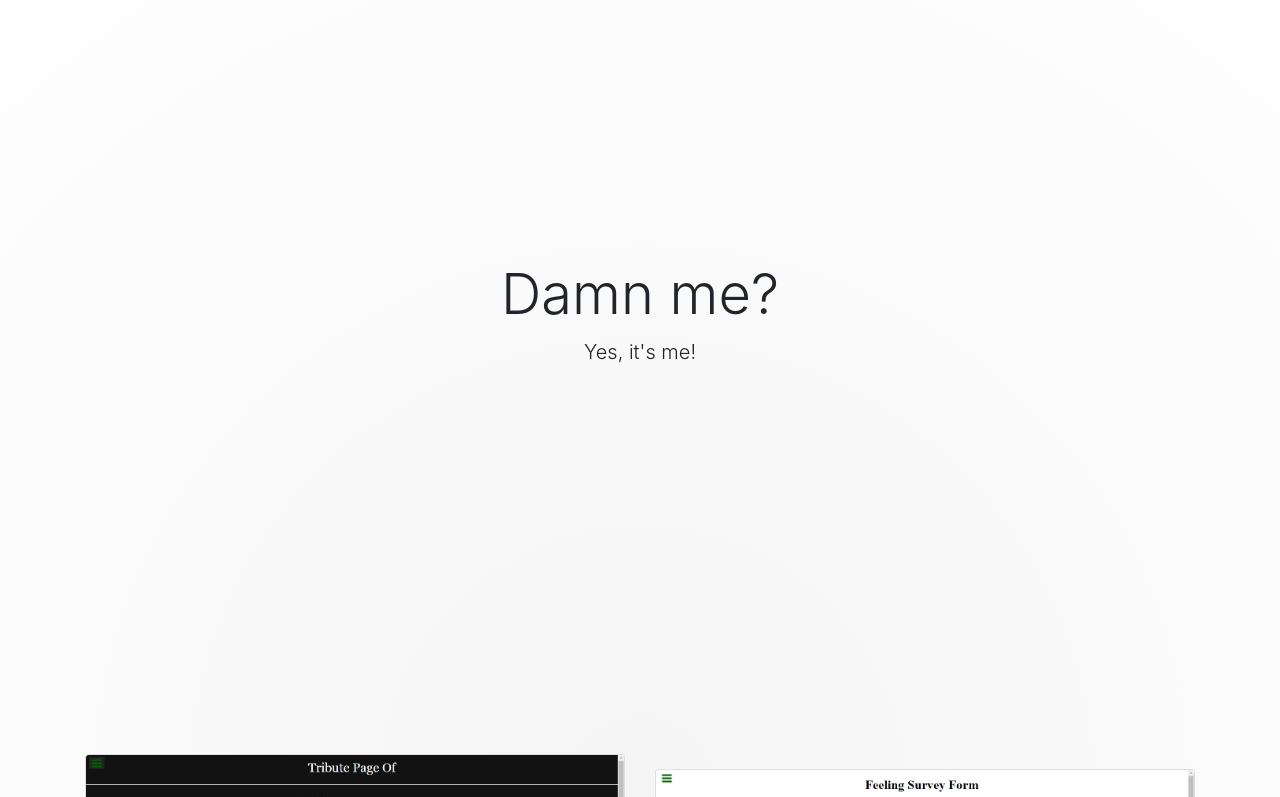
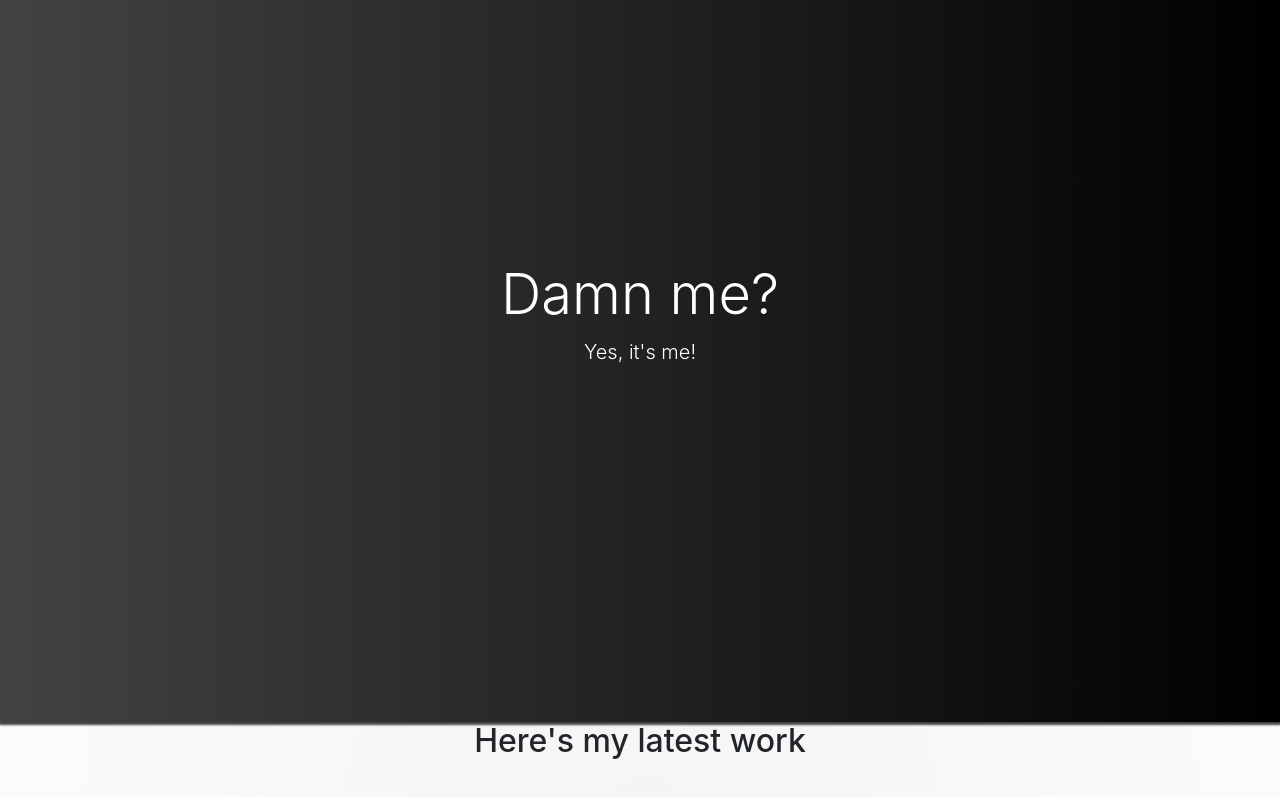
Before and after one commit to demmyhafiz/fcc-personal-portfolio, a plain HTML site: page index.html in a window 1280 px wide. Shown: the part 78-875 px from the top of the page. Drawn offline with Linux system fonts and the light colour scheme.

Commit message:
update fix hero color

```diff
--- a/css/main.css
+++ b/css/main.css
@@ -20,3 +20,12 @@
 	background-image: radial-gradient( circle farthest-corner at 50.1% 50.3%,  rgba(245,245,245,1) 0%, rgba(255,255,255,1) 100.2% );
 	/*background-color: radial-gradient( circle farthest-corner at 50.1% 50.3%,  rgba(245,245,245,1) 0%, rgba(255,255,255,1) 100.2% ); */
 }
+
+.hero-bg {
+  background-image: linear-gradient(to right, #434343 0%, black 100%);
+}
+
+.hero-shadow {
+  -webkit-box-shadow: 0px 2px 2px 1px rgb(67, 67, 67);
+  box-shadow: 0px 2px 2px 1px rgb(67, 67, 67);
+}
--- a/index.html
+++ b/index.html
@@ -1,5 +1,6 @@
 <!doctype html>
 <html lang="en">
+
 <head>
   <!-- Required meta tags -->
   <meta charset="utf-8">
@@ -18,14 +19,12 @@
 <body class="bg-grd">
   <nav class="navbar fixed-top navbar-expand bg-white nav-shadow">
     <a class="navbar-brand" href="#">
-      <svg class="d-logo" version="1.0" xmlns="http://www.w3.org/2000/svg"
- width="50" height="auto" viewBox="0 0 1280.000000 1110.000000"
- preserveAspectRatio="xMidYMid meet">
+      <svg class="d-logo" version="1.0" xmlns="http://www.w3.org/2000/svg" width="50" height="auto"
+        viewBox="0 0 1280.000000 1110.000000" preserveAspectRatio="xMidYMid meet">
         <metadata>
           Created by potrace 1.15, written by Peter Selinger 2001-2017
         </metadata>
-<g transform="translate(0.000000,1110.000000) scale(0.100000,-0.100000)"
-fill="#000000" stroke="none">
+        <g transform="translate(0.000000,1110.000000) scale(0.100000,-0.100000)" fill="#000000" stroke="none">
           <path d="M10650 10853 c-986 -101 -1815 -544 -2488 -1330 -58 -68 -107 -123
 -109 -123 -2 0 -72 30 -156 66 -928 402 -1785 637 -2627 719 -226 22 -721 31
 -940 16 -1021 -69 -1855 -415 -2460 -1021 -387 -387 -615 -838 -696 -1375 -22
@@ -62,7 +61,7 @@ c786 -627 1350 -1466 1580 -2350 172 -664 147 -1444 -66 -2028 -289 -791 -937
 583 1373 841 2269 69 241 91 310 98 310 4 0 46 -31 94 -69z m-3702 -4225 c120
 -17 370 -63 376 -69 2 -2 -46 -36 -107 -76 -335 -223 -732 -357 -1200 -407
 -186 -20 -553 -22 -694 -5 -107 14 -269 45 -323 62 l-32 11 42 35 c81 68 254
-176 383 239 221 107 477 183 735 219 142 19 655 14 820 -9z"/>
+176 383 239 221 107 477 183 735 219 142 19 655 14 820 -9z" />
         </g>
       </svg></a>
     <div class="collapse navbar-collapse justify-content-end">
@@ -80,12 +79,16 @@ c786 -627 1350 -1466 1580 -2350 172 -664 147 -1444 -66 -2028 -289 -791 -937
     </div>
   </nav>
 
-    <div class="d-flex justify-content-center align-items-center vh-100">
-      <div class="text-black text-center">
+  <div class="d-flex justify-content-center align-items-center vh-100 hero-bg hero-shadow">
+    <div class="text-white text-center">
 
       <h1 class="display-4">Damn me?</h1>
       <p class="lead">Yes, it's me!</p>
     </div>
+  </div>
+
+  <div class="container text-center">
+    <h2>Here's my latest work</h2>
   </div>
 
   <div class="container py-3">
@@ -137,4 +140,5 @@ c786 -627 1350 -1466 1580 -2350 172 -664 147 -1444 -66 -2028 -289 -791 -937
   </div>
 
 </body>
+
 </html>
```
Lines whose indentation alone changed are shown as unchanged.
